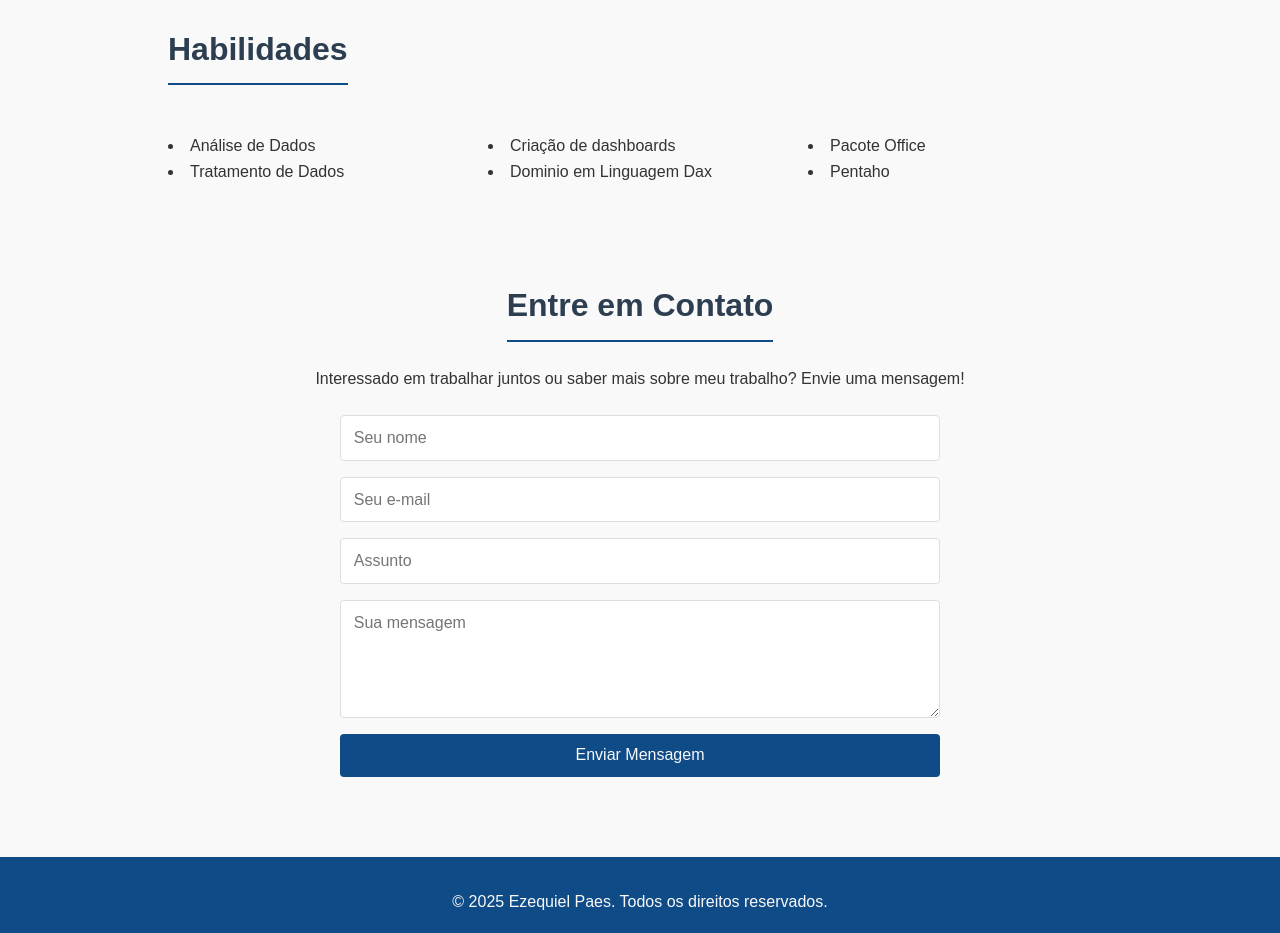
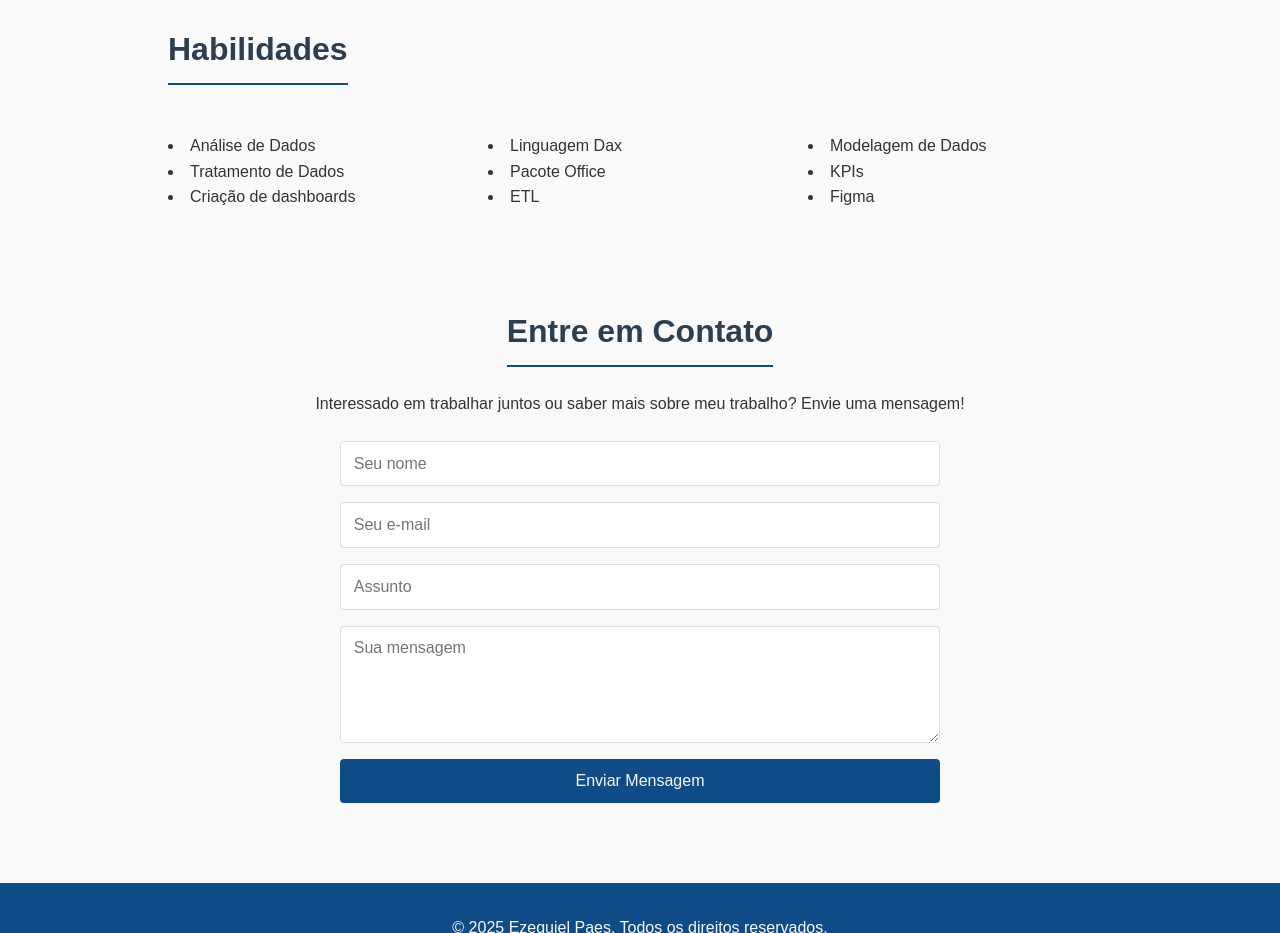
Before and after one commit to EzequielPaes/ME, a plain HTML site: page index.html in a window 1280 px wide. Shown: the part 1460-2393 px from the top of the page. Drawn offline with Linux system fonts and the light colour scheme.

Commit message:
Add files via upload

```diff
--- a/index.html
+++ b/index.html
@@ -57,9 +57,12 @@
             <li>Análise de Dados</li>
             <li>Tratamento de Dados</li>
             <li>Criação de dashboards</li>
-            <li>Dominio em Linguagem Dax</li>
+            <li>Linguagem Dax</li>
             <li>Pacote Office</li>
-            <li>Pentaho</li>
+            <li>ETL</li>
+            <li>Modelagem de Dados</li>
+            <li>KPIs</li>
+            <li>Figma</li>
         </ul>
     </section>
 
```
